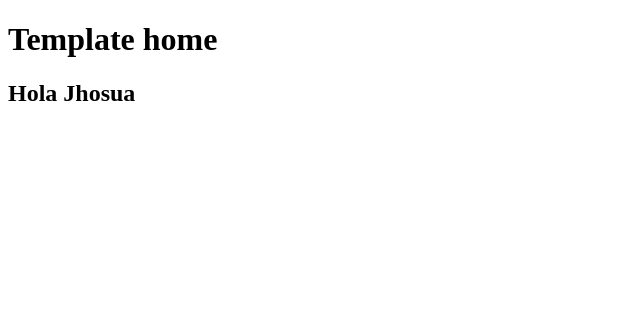
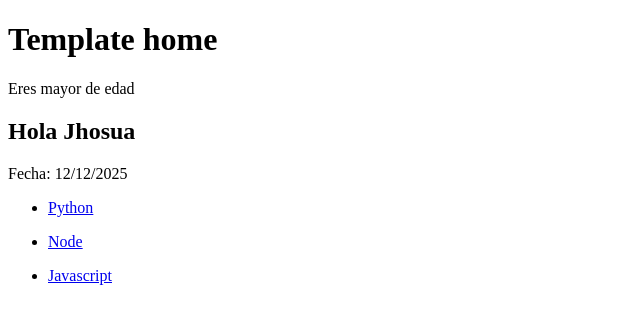
Before and after one commit to jhosuapp/python-django-course, a Django app: page /landings/home in a window 1280 px wide. Shown: the top 324 px of the page, without its empty margins (0-640 px from the left). Run offline with Django 5.2, Linux system fonts and the light colour scheme.

Commit message:
feat: tags and filters

```diff
--- a/04-playground/landings/templates/landings/landing.html
+++ b/04-playground/landings/templates/landings/landing.html
@@ -7,6 +7,26 @@
 </head>
 <body>
     <h1>Template home</h1>
-    <h2>Hola {{ name }}</h2>
+
+    {% if age >= 18 %}
+        <p>Eres mayor de edad</p>
+        {% else %}
+        <p>Eres menor de edad</p>
+    {% endif %}
+
+    <h2>Hola {{ name|default:"Invitado" }}</h2>
+    <p>Fecha: {{ today|date:"d/m/Y" }}</p>
+
+    <ul>
+        {% for item in stack %}
+            <li>
+                <a href="{% url 'stack' tool=item.id %}">
+                    <p>{{ item.name }}</p>
+                </a>
+            </li>
+        {% empty %}
+            <p>No hay tecnologías</p>
+        {% endfor %}
+    </ul>
 </body>
 </html>
--- a/04-playground/landings/urls.py
+++ b/04-playground/landings/urls.py
@@ -2,5 +2,6 @@ from django.urls import path
 from . import views
 
 urlpatterns = [
-    path('home', views.home, name='home')
+    path('home', views.home, name='home'),
+    path('stack/<str:tool>', views.stack, name='stack')
 ]
--- a/04-playground/landings/views.py
+++ b/04-playground/landings/views.py
@@ -1,7 +1,31 @@
 from django.shortcuts import render
 from django.http import HttpResponse
+from datetime import date
+
 # Create your views here.
+def home(request):
+    today = date.today()
+    stack = [
+        {
+            "id": "python",
+            "name": "Python"
+        },
+        {
+            "id": "node",
+            "name": "Node"
+        },
+        {
+            "id": "javascript",
+            "name": "Javascript"
+        },
+    ]
+    response = {
+                "today": today,
+                "stack": stack,
+                "name": "Jhosua",
+                "age": 24,
+            }
+    return render(request, "landings/landing.html", response)
 
-def home(request):
-    response = { "name": "Jhosua" }
-    return render(request, "landings/landing.html", response)
+def stack(request, tool):
+    return HttpResponse(f'Tu tecnología es: { tool }')
```
